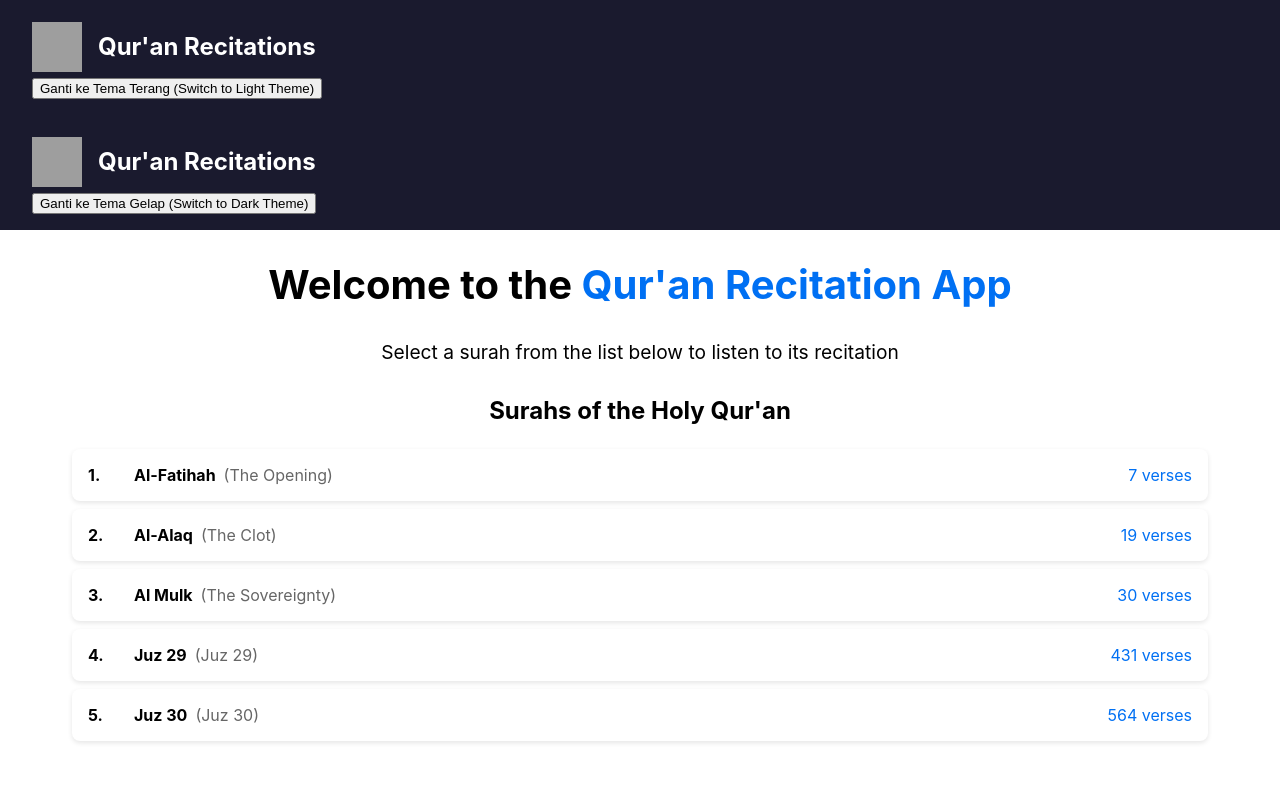
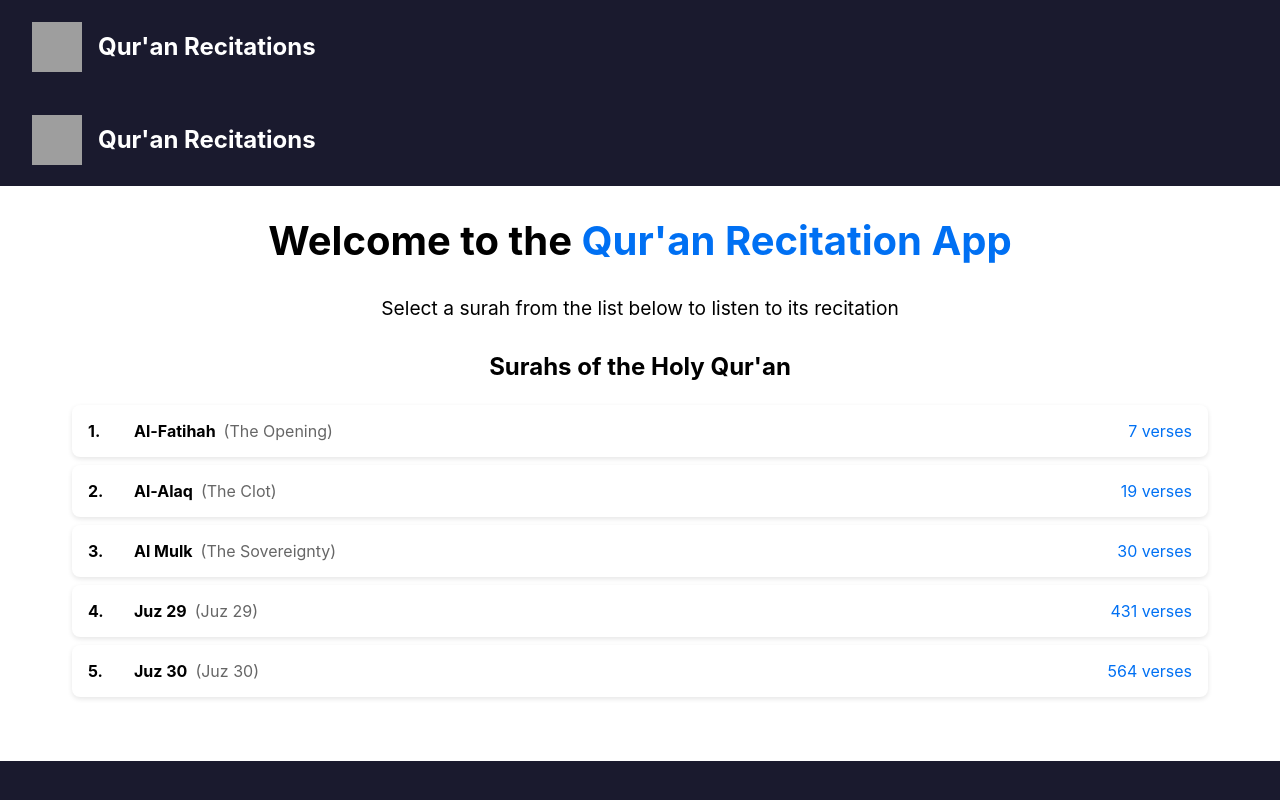
Before and after one commit to RelearnHappy/S, a Next.js app: page / in a window 1280 px wide. Shown: the top 800 px of the page. Built offline with nearby package versions, Linux system fonts and the light colour scheme; grey boxes are pictures that could not be loaded.

Commit message:
Update Header.js

```diff
--- a/components/Header.js
+++ b/components/Header.js
@@ -1,9 +1,8 @@
 // components/Header.js
 import Link from 'next/link';
 import styles from '../styles/Home.module.css';
-import ThemeToggle from './ThemeToggle.jsx'; // Impor ThemeToggle
 
-export default function Header({ theme, setTheme }) { // Terima theme dan setTheme sebagai props
+export default function Header() {
   return (
     <header className={styles.header}>
       <Link href="/">
@@ -12,7 +11,6 @@ export default function Header({ theme, setTheme }) { // Terima theme dan setThe
           <h1>Qur'an Recitations</h1>
         </div>
       </Link>
-      <ThemeToggle theme={theme} setTheme={setTheme} /> {/* Tambahkan ThemeToggle */}
     </header>
   );
 }
```
